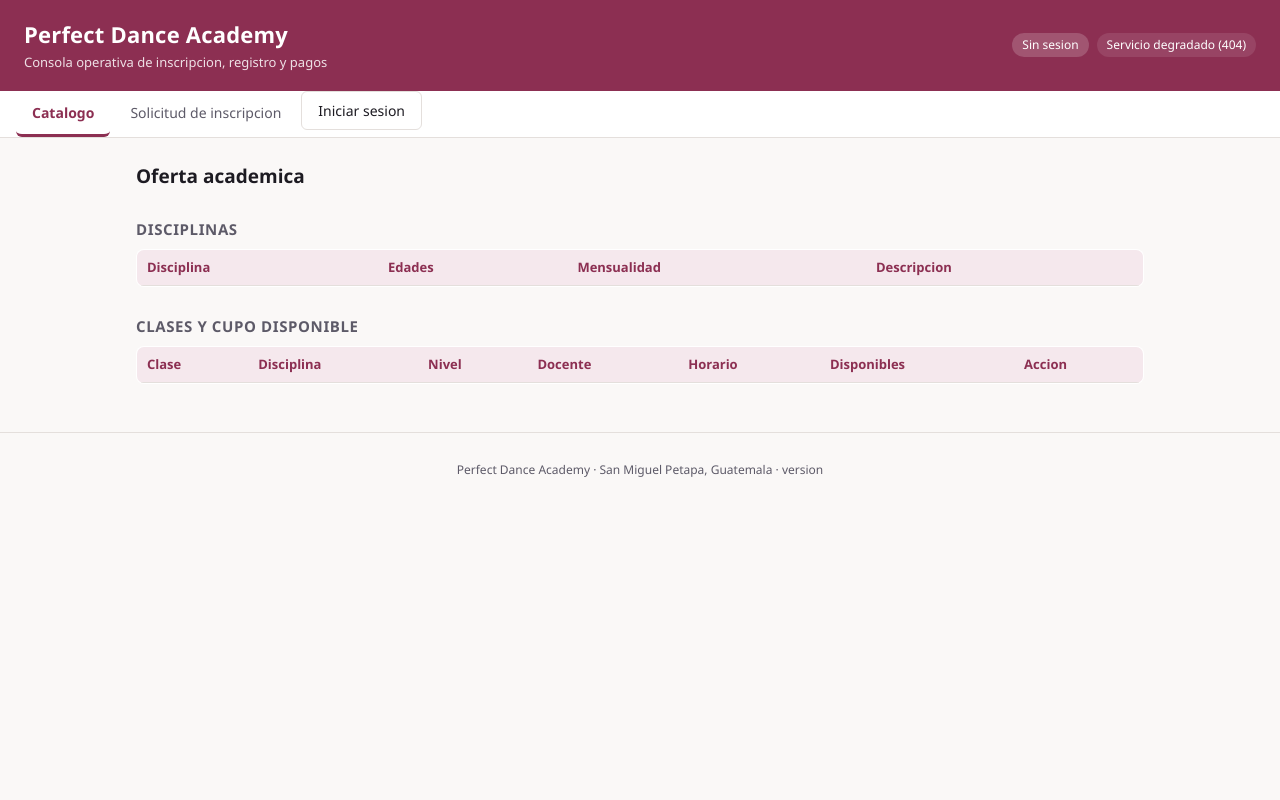
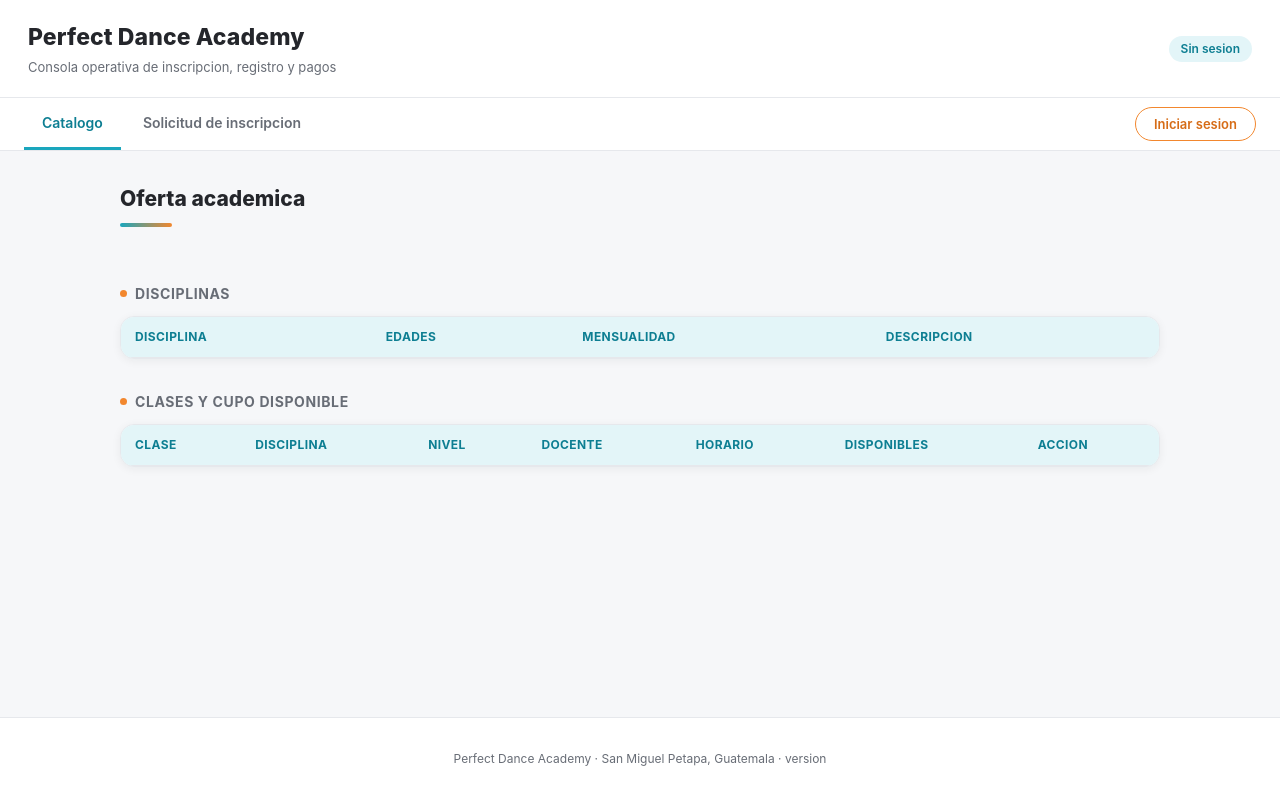
Before and after one commit to sk8Guerra/pda-platform, a website: page public/index.html in a window 1280 px wide. Drawn offline with Linux system fonts and the light colour scheme; no server answers.

Commit message:
renovar(frontend): nueva identidad visual, pie siempre al fondo
Paleta turquesa y naranja, botones en forma de pildora, tarjetas con sombra
en tablas y formularios, titulos con acento decorativo y una franja de
color por fila. Cambio puramente visual: ningun nombre de clase ni
atributo data-prueba se toco, asi que no hace falta tocar app.js.

El pie de pagina ahora se fija al fondo de la ventana con flexbox, incluso
en paneles con poco contenido. Y la etiqueta de la sonda de salud se oculta
de la vista (sigue en el DOM: las pruebas de aceptacion esperan a que
diga 'en linea' antes de cada caso).

```diff
--- a/public/estilos.css
+++ b/public/estilos.css
@@ -4,31 +4,71 @@
    Hoja externa y no incrustada: la politica de contenido que impone helmet
    (Content-Security-Policy con default-src 'self') bloquea estilos y guiones
    en linea. Mantener el estilo en este archivo es parte del cumplimiento.
+
+   Paleta inspirada en academias de baile del medio: turquesa como acento de
+   marca y navegacion, naranja reservado para las acciones (botones). Mismos
+   nombres de clase que antes: este archivo solo cambia como se ve la consola,
+   no que hace.
    =========================================================================== */
 
 :root {
-  --tinta: #1d1b22;
-  --tinta-suave: #5d5a68;
-  --fondo: #faf8f7;
+  --turquesa: #1aa6bd;
+  --turquesa-oscura: #0d7e92;
+  --turquesa-suave: #e3f5f8;
+  --naranja: #f2872e;
+  --naranja-oscura: #d66c17;
+  --naranja-suave: #fdecd9;
+  --tinta: #24262b;
+  --tinta-suave: #686d76;
+  --fondo: #f6f7f9;
   --superficie: #ffffff;
-  --borde: #e4dfdc;
-  --acento: #8c2f52;
-  --acento-suave: #f5e8ed;
-  --ok: #2d6a4f;
-  --error: #9b2226;
-  --aviso: #9a6700;
+  --borde: #e6e8ec;
+  --ok: #1f9d6b;
+  --ok-suave: #e3f6ee;
+  --error: #e0453f;
+  --error-suave: #fbe7e6;
+  --aviso: #dd9a1f;
+  --aviso-suave: #fcf1dd;
+  --radio: 14px;
+  --radio-chico: 10px;
+  --sombra: 0 2px 10px rgba(24, 28, 40, 0.06);
+  --sombra-alta: 0 12px 28px rgba(24, 28, 40, 0.12);
 }
 
 * { box-sizing: border-box; }
 
+/* Saca un elemento de la vista sin sacarlo del DOM ni de su texto: lo usa la
+   sonda de salud, que las pruebas de aceptacion siguen necesitando leer. */
+.visualmente-oculto {
+  position: absolute;
+  width: 1px;
+  height: 1px;
+  padding: 0;
+  margin: -1px;
+  overflow: hidden;
+  clip: rect(0, 0, 0, 0);
+  white-space: nowrap;
+  border: 0;
+}
+
+/* El pie siempre al fondo de la ventana, incluso con poco contenido en el
+   panel visible: el cuerpo ocupa al menos todo el alto disponible y el
+   contenido principal crece para empujar el pie hasta el borde. */
+html, body { height: 100%; }
+
 body {
   margin: 0;
-  font-family: "Segoe UI", Roboto, Helvetica, Arial, sans-serif;
+  display: flex;
+  flex-direction: column;
+  min-height: 100vh;
+  font-family: -apple-system, "Segoe UI", Roboto, Helvetica, Arial, sans-serif;
   font-size: 15px;
   line-height: 1.5;
   color: var(--tinta);
   background: var(--fondo);
 }
+
+/* --- Encabezado: fondo claro, el color se reserva para los acentos -------- */
 
 .encabezado {
   display: flex;
@@ -36,32 +76,50 @@ body {
   gap: 12px;
   align-items: center;
   justify-content: space-between;
-  padding: 18px 24px;
-  background: var(--acento);
-  color: #fff;
+  padding: 20px 28px;
+  background: var(--superficie);
+  color: var(--tinta);
+  border-bottom: 1px solid var(--borde);
 }
 
-.encabezado h1 { margin: 0; font-size: 22px; letter-spacing: 0.2px; }
-.subtitulo { margin: 2px 0 0; font-size: 13px; opacity: 0.85; }
+.encabezado h1 {
+  margin: 0;
+  font-size: 23px;
+  font-weight: 800;
+  letter-spacing: 0.1px;
+}
+
+.subtitulo { margin: 3px 0 0; font-size: 13px; color: var(--tinta-suave); }
 
 .estado-sesion { display: flex; gap: 8px; flex-wrap: wrap; }
 
 .etiqueta {
   display: inline-block;
-  padding: 3px 10px;
-  border-radius: 12px;
+  padding: 4px 12px;
+  border-radius: 999px;
   font-size: 12px;
-  background: rgba(255, 255, 255, 0.18);
-  color: #fff;
+  font-weight: 600;
+  background: var(--turquesa-suave);
+  color: var(--turquesa-oscura);
 }
 
-.etiqueta-neutra { background: rgba(255, 255, 255, 0.1); }
+.etiqueta-neutra { background: var(--fondo); color: var(--tinta-suave); border: 1px solid var(--borde); }
+
+/* La etiqueta de origen del catalogo comparte el mismo tratamiento claro que
+   el resto de la pantalla: ya no hace falta un caso especial. */
+#panel-catalogo .etiqueta {
+  background: var(--naranja-suave);
+  color: var(--naranja-oscura);
+}
+
+/* --- Navegacion ------------------------------------------------------------ */
 
 .pestanias {
   display: flex;
   flex-wrap: wrap;
+  align-items: center;
   gap: 4px;
-  padding: 0 16px;
+  padding: 0 24px;
   background: var(--superficie);
   border-bottom: 1px solid var(--borde);
 }
@@ -69,98 +127,200 @@ body {
 .pestania {
   border: 0;
   background: transparent;
-  padding: 12px 16px;
+  padding: 16px 18px;
   font-size: 14px;
+  font-weight: 600;
   color: var(--tinta-suave);
   cursor: pointer;
   border-bottom: 3px solid transparent;
+  border-radius: 0;
+  transition: color 0.15s ease;
 }
 
-.pestania.activa { color: var(--acento); border-bottom-color: var(--acento); font-weight: 600; }
+.pestania:hover { color: var(--turquesa-oscura); border-color: transparent; }
+.pestania.activa { color: var(--turquesa-oscura); border-bottom-color: var(--turquesa); }
 
-main { max-width: 1040px; margin: 0 auto; padding: 24px 16px 48px; }
+/* Las acciones de sesion se van al extremo opuesto de las pestanias. */
+.acciones-sesion { margin-left: auto; display: flex; align-items: center; gap: 8px; }
+
+.boton-sesion {
+  padding: 8px 18px;
+  font-size: 13px;
+  font-weight: 600;
+  border-color: var(--naranja);
+  color: var(--naranja-oscura);
+  background: var(--superficie);
+}
+
+.boton-sesion:hover { background: var(--naranja); border-color: var(--naranja); color: #fff; }
+
+/* Boton dentro de una celda: mas compacto que uno de formulario. */
+.boton-fila { padding: 6px 14px; font-size: 12px; white-space: nowrap; }
+
+button:disabled {
+  color: var(--tinta-suave);
+  background: var(--fondo);
+  border-color: var(--borde);
+  cursor: not-allowed;
+  transform: none;
+  box-shadow: none;
+}
+
+button:disabled:hover { color: var(--tinta-suave); border-color: var(--borde); background: var(--fondo); }
+
+main { flex: 1 0 auto; max-width: 1080px; width: 100%; margin: 0 auto; padding: 32px 20px 56px; }
 
 .panel { display: none; }
 .panel.visible { display: block; }
 
-h2 { font-size: 19px; margin: 0 0 4px; }
-h3 { font-size: 15px; margin: 28px 0 8px; color: var(--tinta-suave); text-transform: uppercase; letter-spacing: 0.6px; }
+/* --- Titulos: un trazo de marca bajo el titulo de cada pantalla ------------ */
+
+h2 {
+  position: relative;
+  display: inline-block;
+  font-size: 21px;
+  font-weight: 800;
+  margin: 0 0 24px;
+  padding-bottom: 12px;
+}
+
+h2::after {
+  content: "";
+  position: absolute;
+  left: 0;
+  bottom: 0;
+  width: 52px;
+  height: 4px;
+  border-radius: 999px;
+  background: linear-gradient(90deg, var(--turquesa), var(--naranja));
+}
+
+h3 {
+  position: relative;
+  font-size: 14px;
+  margin: 32px 0 12px;
+  padding-left: 15px;
+  color: var(--tinta-suave);
+  text-transform: uppercase;
+  letter-spacing: 0.6px;
+  font-weight: 700;
+}
+
+h3::before {
+  content: "";
+  position: absolute;
+  left: 0;
+  top: 50%;
+  width: 7px;
+  height: 7px;
+  margin-top: -3.5px;
+  border-radius: 50%;
+  background: var(--naranja);
+}
 
 .ayuda { color: var(--tinta-suave); font-size: 13px; margin: 0 0 16px; max-width: 70ch; }
+
+/* --- Formularios: tarjetas claras con sombra suave ------------------------- */
 
 .formulario {
   display: grid;
   grid-template-columns: repeat(auto-fit, minmax(220px, 1fr));
-  gap: 12px 16px;
+  gap: 14px 18px;
   align-items: end;
-  padding: 16px;
+  padding: 20px;
   background: var(--superficie);
   border: 1px solid var(--borde);
-  border-radius: 8px;
+  border-radius: var(--radio);
+  box-shadow: var(--sombra);
 }
 
 .formulario-corto { grid-template-columns: repeat(auto-fit, minmax(200px, 260px)); }
 
-label { display: flex; flex-direction: column; gap: 4px; font-size: 13px; color: var(--tinta-suave); }
+label { display: flex; flex-direction: column; gap: 5px; font-size: 13px; font-weight: 600; color: var(--tinta-suave); }
 
 input, select {
-  padding: 8px 10px;
+  padding: 9px 12px;
   font-size: 14px;
   font-family: inherit;
   color: var(--tinta);
   background: #fff;
   border: 1px solid var(--borde);
-  border-radius: 6px;
+  border-radius: var(--radio-chico);
+  transition: border-color 0.15s ease, box-shadow 0.15s ease;
 }
 
-input:focus, select:focus { outline: 2px solid var(--acento); outline-offset: 1px; }
+input:focus, select:focus {
+  outline: none;
+  border-color: var(--turquesa);
+  box-shadow: 0 0 0 3px var(--turquesa-suave);
+}
+
+/* --- Botones: forma de pildora, igual que las llamadas a la accion -------- */
 
 button {
-  padding: 9px 16px;
+  padding: 10px 20px;
   font-size: 14px;
+  font-weight: 600;
   font-family: inherit;
   border: 1px solid var(--borde);
-  border-radius: 6px;
+  border-radius: 999px;
   background: var(--superficie);
   color: var(--tinta);
   cursor: pointer;
+  transition: transform 0.12s ease, box-shadow 0.12s ease, background 0.12s ease, border-color 0.12s ease, color 0.12s ease;
 }
 
-button:hover { border-color: var(--acento); color: var(--acento); }
+button:hover { border-color: var(--turquesa); color: var(--turquesa-oscura); transform: translateY(-1px); box-shadow: var(--sombra); }
 
-button.primario { background: var(--acento); border-color: var(--acento); color: #fff; }
-button.primario:hover { background: #73253f; color: #fff; }
+button.primario { background: var(--naranja); border-color: var(--naranja); color: #fff; }
+button.primario:hover { background: var(--naranja-oscura); border-color: var(--naranja-oscura); color: #fff; box-shadow: var(--sombra-alta); }
+
+/* --- Tablas: tarjeta con cabecera en turquesa suave y una franja de color
+       por fila, al estilo del calendario de clases de una academia -------- */
 
 table {
   width: 100%;
-  margin-top: 8px;
-  border-collapse: collapse;
+  margin-top: 10px;
+  border-collapse: separate;
+  border-spacing: 0;
   background: var(--superficie);
   border: 1px solid var(--borde);
-  border-radius: 8px;
+  border-radius: var(--radio);
   overflow: hidden;
+  box-shadow: var(--sombra);
   font-size: 13px;
 }
 
-th, td { text-align: left; padding: 8px 10px; border-bottom: 1px solid var(--borde); }
-th { background: var(--acento-suave); color: var(--acento); font-weight: 600; }
+th, td { text-align: left; padding: 11px 14px; border-bottom: 1px solid var(--borde); }
+th { background: var(--turquesa-suave); color: var(--turquesa-oscura); font-weight: 700; font-size: 12px; text-transform: uppercase; letter-spacing: 0.4px; }
 tbody tr:last-child td { border-bottom: 0; }
+tbody tr:hover td { background: var(--fondo); }
 tbody:empty::after { content: ""; }
 
+/* Franja decorativa a la izquierda de cada fila, rotando entre los colores de
+   marca y dos acentos adicionales, como las clases coloreadas de un horario
+   semanal. Puramente visual: no depende del contenido de la fila. */
+tbody tr:nth-child(4n+1) td:first-child { box-shadow: inset 4px 0 0 var(--turquesa); }
+tbody tr:nth-child(4n+2) td:first-child { box-shadow: inset 4px 0 0 var(--naranja); }
+tbody tr:nth-child(4n+3) td:first-child { box-shadow: inset 4px 0 0 #8c6fe0; }
+tbody tr:nth-child(4n+4) td:first-child { box-shadow: inset 4px 0 0 #4fb36b; }
+tbody tr:hover td:first-child { box-shadow: inset 4px 0 0 currentColor, 0 0 0 999px var(--fondo) inset; }
+
 .resultado {
-  margin-top: 14px;
-  padding: 12px 14px;
-  border-radius: 8px;
+  margin-top: 16px;
+  padding: 14px 16px;
+  border-radius: var(--radio-chico);
   border: 1px solid var(--borde);
   background: var(--superficie);
   font-size: 13px;
+  font-weight: 500;
   white-space: pre-wrap;
   word-break: break-word;
 }
 
-.resultado.exito { border-left: 4px solid var(--ok); color: var(--ok); }
-.resultado.fallo { border-left: 4px solid var(--error); color: var(--error); }
-.resultado.aviso { border-left: 4px solid var(--aviso); color: var(--aviso); }
+.resultado.exito { border-color: var(--ok-suave); background: var(--ok-suave); border-left: 4px solid var(--ok); color: var(--ok); }
+.resultado.fallo { border-color: var(--error-suave); background: var(--error-suave); border-left: 4px solid var(--error); color: var(--error); }
+.resultado.aviso { border-color: var(--aviso-suave); background: var(--aviso-suave); border-left: 4px solid var(--aviso); color: var(--aviso); }
 
 /* En pantallas angostas las tablas se desplazan dentro de su propio marco, de
    modo que la pagina nunca crece a lo ancho. Es un criterio de la revision de
@@ -168,13 +328,15 @@ tbody:empty::after { content: ""; }
 @media (max-width: 640px) {
   table { display: block; overflow-x: auto; white-space: nowrap; }
   .encabezado { flex-direction: column; align-items: flex-start; }
-  .pestanias { overflow-x: auto; }
+  .pestanias { overflow-x: auto; padding: 0 12px; }
+  .acciones-sesion { margin-left: 0; }
 }
 
 footer {
-  padding: 16px 24px;
+  padding: 20px 24px;
   border-top: 1px solid var(--borde);
   color: var(--tinta-suave);
   font-size: 12px;
   text-align: center;
+  background: var(--superficie);
 }
```
